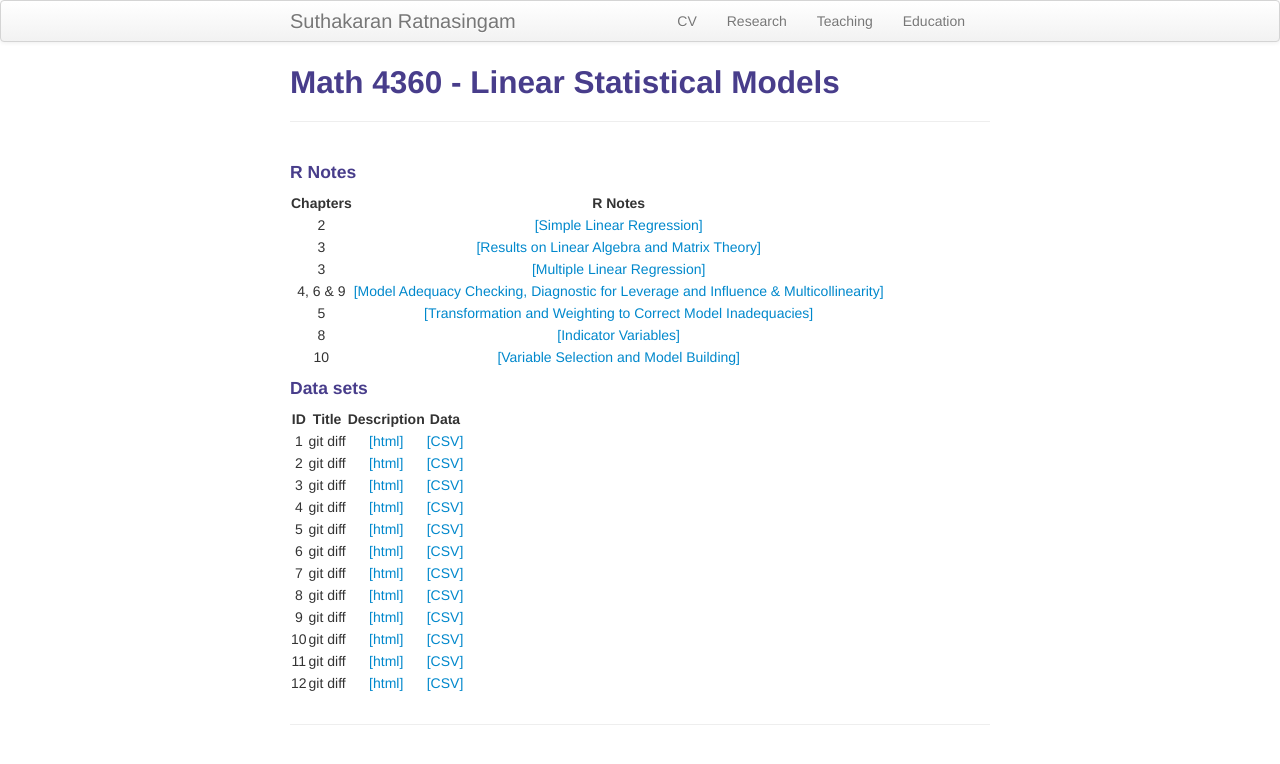
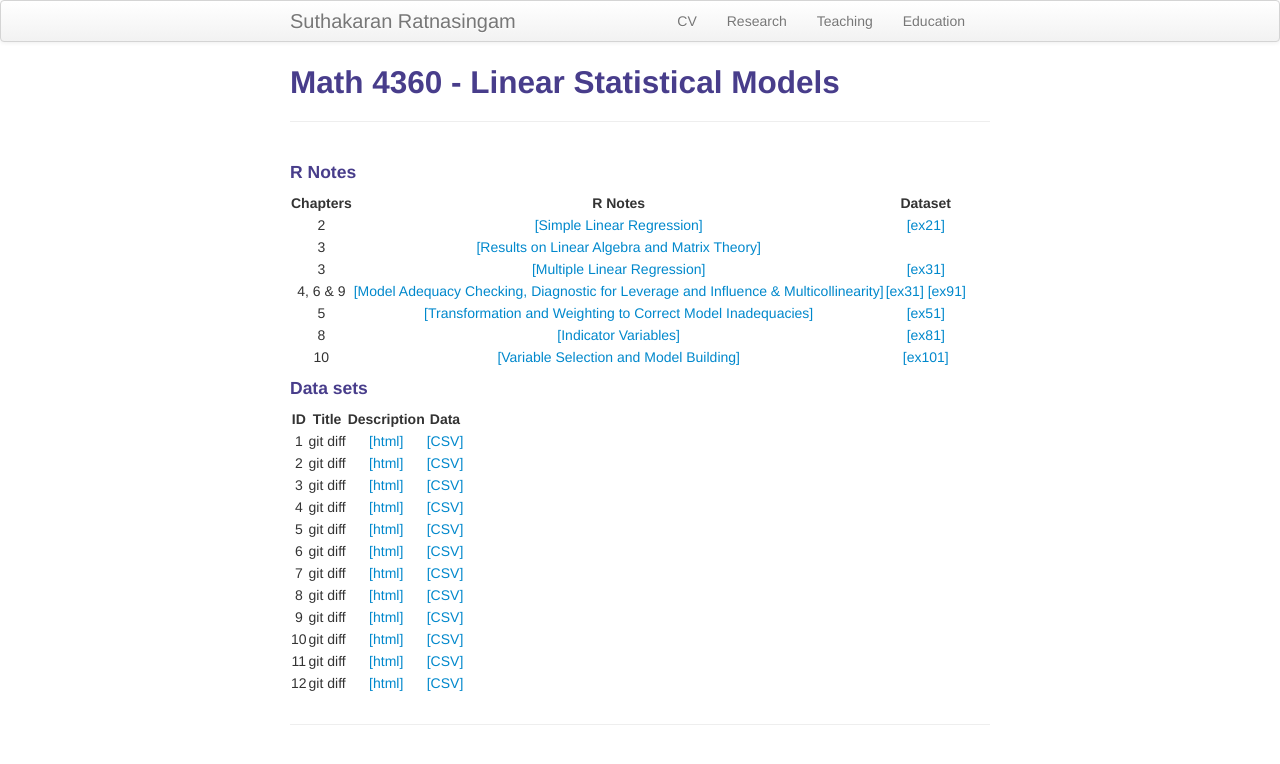
Before and after one commit to suthakaranr/suthakaranr.github.io, a Jekyll site: the page built from pages/Datasets4360.md, in a window 1280 px wide. Shown: the top 764 px of the page. Built offline with Jekyll 4.4.1, drawn with Linux system fonts in a browser that asks for light colours.

Commit message:
Update Datasets4360.md

```diff
--- a/pages/Datasets4360.md
+++ b/pages/Datasets4360.md
@@ -6,15 +6,15 @@ description: Linear Statistical Models
 
 #### R Notes
 
-| Chapters | R Notes |
-| :---:         |     :---:      |
-|  2   | <a style="text-decoration:none" href="../assets/Data4360/RLabCh2.pdf" target="_blank" rel="noopener noreferrer">[Simple Linear Regression]</a>  |
+| Chapters | R Notes |Dataset |
+| :---:         |     :---:      |     :---:      |
+|  2   | <a style="text-decoration:none" href="../assets/Data4360/RLabCh2.pdf" target="_blank" rel="noopener noreferrer">[Simple Linear Regression]</a>  |<a style="text-decoration:none" href="../assets/Data4360/ex21.txt" target="_blank" rel="noopener noreferrer">[ex21]</a>   |
 |  3   | <a style="text-decoration:none" href="../assets/Data4360/RLabCh31.pdf" target="_blank" rel="noopener noreferrer">[Results on Linear Algebra and Matrix Theory]</a>  |
-|  3   | <a style="text-decoration:none" href="../assets/Data4360/RLabCh3.pdf" target="_blank" rel="noopener noreferrer">[Multiple Linear Regression]</a>  |
-| 4, 6 & 9   | <a style="text-decoration:none" href="../assets/Data4360/RLabCh469.pdf" target="_blank" rel="noopener noreferrer">[Model Adequacy Checking, Diagnostic for Leverage and Influence & Multicollinearity]</a>  |
-|  5   | <a style="text-decoration:none" href="../assets/Data4360/RLabCh5.pdf" target="_blank" rel="noopener noreferrer">[Transformation and Weighting to Correct Model Inadequacies]</a>  |
-|  8   | <a style="text-decoration:none" href="../assets/Data4360/RLabCh8.pdf" target="_blank" rel="noopener noreferrer">[Indicator Variables]</a>  |
-|  10   | <a style="text-decoration:none" href="../assets/Data4360/RLabCh10.pdf" target="_blank" rel="noopener noreferrer">[Variable Selection and Model Building]</a>  |
+|  3   | <a style="text-decoration:none" href="../assets/Data4360/RLabCh3.pdf" target="_blank" rel="noopener noreferrer">[Multiple Linear Regression]</a>  | <a style="text-decoration:none" href="../assets/Data4360/ex31.txt" target="_blank" rel="noopener noreferrer">[ex31]</a>  |
+| 4, 6 & 9   | <a style="text-decoration:none" href="../assets/Data4360/RLabCh469.pdf" target="_blank" rel="noopener noreferrer">[Model Adequacy Checking, Diagnostic for Leverage and Influence & Multicollinearity]</a>  |<a style="text-decoration:none" href="../assets/Data4360/ex31.txt" target="_blank" rel="noopener noreferrer">[ex31]</a> <a style="text-decoration:none" href="../assets/Data4360/ex91.txt" target="_blank" rel="noopener noreferrer">[ex91]</a>    |
+|  5   | <a style="text-decoration:none" href="../assets/Data4360/RLabCh5.pdf" target="_blank" rel="noopener noreferrer">[Transformation and Weighting to Correct Model Inadequacies]</a>  | <a style="text-decoration:none" href="../assets/Data4360/ex51.txt" target="_blank" rel="noopener noreferrer">[ex51]</a>   |
+|  8   | <a style="text-decoration:none" href="../assets/Data4360/RLabCh8.pdf" target="_blank" rel="noopener noreferrer">[Indicator Variables]</a>  |<a style="text-decoration:none" href="../assets/Data4360/ex81.txt" target="_blank" rel="noopener noreferrer">[ex81]</a>   |
+|  10   | <a style="text-decoration:none" href="../assets/Data4360/RLabCh10.pdf" target="_blank" rel="noopener noreferrer">[Variable Selection and Model Building]</a>  |<a style="text-decoration:none" href="../assets/Data4360/ex101.txt" target="_blank" rel="noopener noreferrer">[ex101]</a>   |
 
 
 #### Data sets
```
